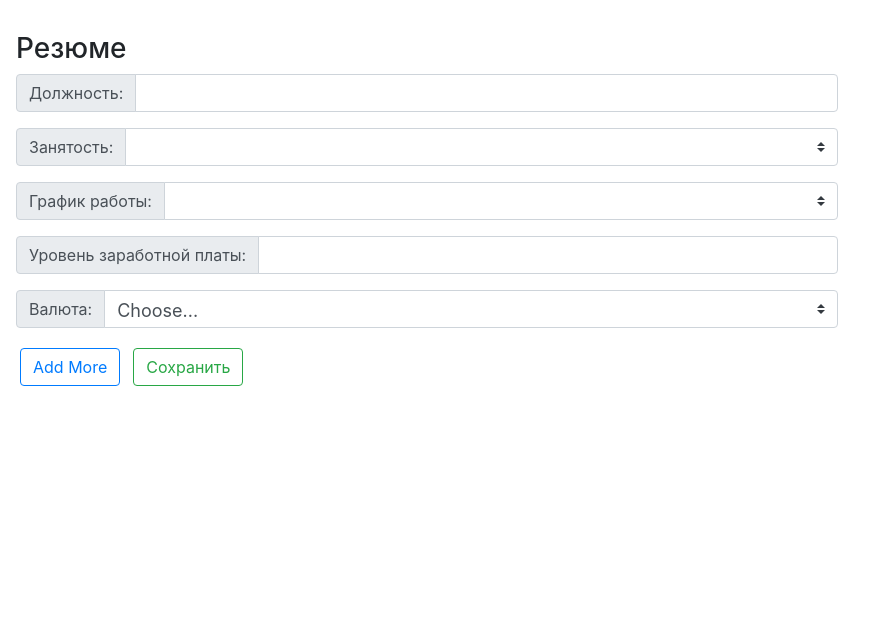
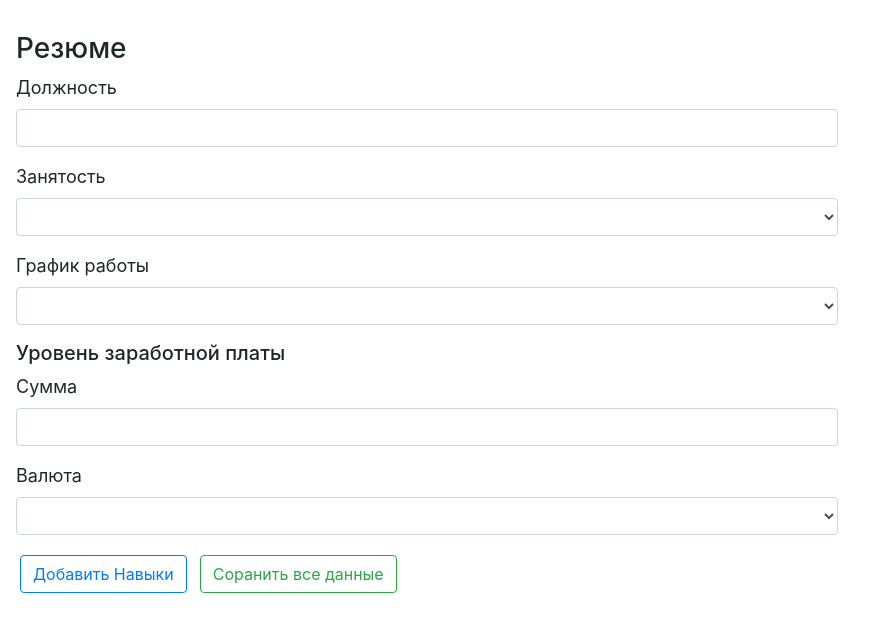
Before and after one commit to testvalik/BelHardCMS, a Django app: page /client/edit/cv in a window 1280 px wide. Shown: the part 80-712 px from the top of the page, without its empty margins (0-885 px from the left). Run offline with Django 3.2, Linux system fonts and the light colour scheme; some libraries are stand-ins or nearby versions.

Commit message:
done: custom CV form multiplier (html page)

```diff
--- a/client/templates/client/client_edit_cv.html
+++ b/client/templates/client/client_edit_cv.html
@@ -7,7 +7,7 @@
 
 {% block content %}
 
-    <!-- JS добавления однотипных форм -->
+    <!-- JS добавления однотипных форм. ONLY FOR THIS CUSTOM FORM -->
     <script type="text/javascript">
         $(document).ready(function () {
             var count = 1;
@@ -17,23 +17,44 @@
                 var add = origin.clone();
                 var current_div = add.children('div');
 
-                for (var i = 0; i < 6; i++) {
-                    if (i === 1) {  // 1 select
-                        var element_select = $(current_div).children('select');
-                        console.log(element_select);
-                        var attr_name_s = $(element_select).attr('name');
-                        console.log(attr_name_s);
-                        $(element_select).attr('name', attr_name_s + count);
-                    } else {    // 5 inputs
-                        var element_input = $(current_div[i]).children('input');
-                        console.log(element_input);
-                        var attr_name_i = $(element_input).attr('name');
-                        console.log(attr_name_i);
-                        $(element_input).attr('name', attr_name_i + count);
+                for (var i = 0; i < 5; i++) {
+                    var element;
+                    var attr_name;
+                    // Because custom form! Can be optimised!
+                    switch (i) {
+                        case 0: // input #1
+                            element = $(current_div[i]).children('input');
+                            attr_name = $(element).attr('name');
+                            $(element).attr('name', attr_name + count);
+                            break;
+                        case 1: // select #1
+                            element = $(current_div[i]).children('select');
+                            attr_name = $(element).attr('name');
+                            $(element).attr('name', attr_name + count);
+                            break;
+                        case 2: // select #2
+                            element = $(current_div[i]).children('select');
+                            attr_name = $(element).attr('name');
+                            $(element).attr('name', attr_name + count);
+                            break;
+                        case 3: // input #2
+                            element = $(current_div[i]).children('input');
+                            attr_name = $(element).attr('name');
+                            $(element).attr('name', attr_name + count);
+                            break;
+                        case 4: // select #3
+                            element = $(current_div[i]).children('select');
+                            attr_name = $(element).attr('name');
+                            $(element).attr('name', attr_name + count);
+                            break;
                     }
                 }
                 count++;
-                console.log(count);
+                // Изменяет вложенный текст
+                var text = add.children("#cv_h");
+                console.log(text);
+                $(text).attr('innerText', text.text('Резюме ' + count));
+
                 add.appendTo("#div_to_add_new");
             });
         });
@@ -41,63 +62,69 @@
 
     <div class="row">
         <div class="col-md-8">
-            <h3>Резюме</h3>
             <form method="post">
                 {% csrf_token %}
 
-                <div class="input-group mb-3">
-                    <div class="input-group-prepend">
-                        <span class="input-group-text">Должность:</span>
-                    </div>
-                    <input type="text" aria-label="position" class="form-control" name="position">
+                <div id="div_to_add_new">
+                    <div id="origin_div">
+
+                        <h3 id="cv_h">Резюме</h3>
+
+                        <div class="form-group">
+                            <label for="id_position">Должность</label>
+                            <input type="text" class="form-control" id="id_position" name="position">
                         </div>
 
-                <div class="input-group mb-3">
-                    <div class="input-group-prepend">
-                        <label class="input-group-text" for="id_employment">Занятость:</label>
-                    </div>
-                    <select class="custom-select" id="id_employment" name="employment">
+                        <div class="form-group">
+                            <label for="id_employment">Занятость</label>
+                            <select class="form-control" id="id_employment" name="employment">
                                 <option selected></option>
-                        <option value="full">Полная</option>
-                        <option value="part">Частичная</option>
-                        <option value="remote">Стажировка</option>
+                                <option value="Полная">Полная</option>
+                                <option value="Частичная">Частичная</option>
+                                <option value="Проектная работа">Проектная работа</option>
+                                <option value="Волонтёрство">Волонтёрство</option>
+                                <option value="Стажировка">Стажировка</option>
                             </select>
                         </div>
 
-                <div class="input-group mb-3">
-                    <div class="input-group-prepend">
-                        <label class="input-group-text" for="id_time_job">График работы:</label>
-                    </div>
-                    <select class="custom-select" id="id_time_job" name="time_job">
+                        <div class="form-group">
+                            <label for="id_time_job">График работы</label>
+                            <select class="form-control" id="id_time_job" name="time_job">
                                 <option selected></option>
-                        <option value="full">Полный день</option>
-                        <option value="part">Сменный</option>
-                        <option value="remote">Гибкий</option>
+                                <option value="Полный день">Полный день</option>
+                                <option value="Сменный график">Сменный график</option>
+                                <option value="Гибкий график">Гибкий график</option>
+                                <option value="Удалённая работа">Удалённая работа</option>
+                                <option value="Вахтовый метод">Вахтовый метод</option>
                             </select>
                         </div>
 
-                <div class="input-group mb-3">
-                    <div class="input-group-prepend">
-                        <span class="input-group-text">Уровень заработной платы:</span>
-                    </div>
-                    <input type="text" aria-label="salary" class="form-control" name="salary">
+                        <h5>Уровень заработной платы</h5>
+                        <div class="form-group">
+                            <label for="id_salary">Сумма</label>
+                            <input type="text" class="form-control" id="id_salary" name="salary">
                         </div>
 
-                <div class="input-group mb-3">
-                    <div class="input-group-prepend">
-                        <label class="input-group-text" for="type_salary">Валюта:</label>
-                    </div>
-                    <select class="custom-select" id="type_salary" name="type_salary">
-                        <option selected>Choose...</option>
-                        <option value="$">$</option>
+                        <div class="form-group">
+                            <label for="id_type_salary">Валюта</label>
+                            <select class="form-control" id="id_type_salary" name="type_salary">
+                                <option selected></option>
                                 <option value="BYN">BYN</option>
                                 <option value="RUR">RUR</option>
+                                <option value="USD">USD</option>
+                                <option value="Euro">Euro</option>
                             </select>
                         </div>
 
-                <input type="button" value="Add More" class="btn btn-outline-primary m-sm-1">
+                    </div>
+                </div>
 
-                <button type="submit" class="btn btn-outline-success m-sm-1">Сохранить</button>
+                <input type="button" value="Добавить Навыки" id="add_more"
+                       class="btn btn-outline-primary m-sm-1">
+
+                <button type="submit" class="btn btn-outline-success m-sm-1"
+                        id="save">Соранить все данные
+                </button>
             </form>
         </div>
     </div>
--- a/client/templates/client/client_edit_experience.html
+++ b/client/templates/client/client_edit_experience.html
@@ -7,7 +7,7 @@
 
 {% block content %}
 
-    <!-- JS добавления однотипных форм -->
+    <!-- JS добавления однотипных форм. ONLY FOR THIS CUSTOM FORM -->
     <script type="text/javascript">
         $(document).ready(function () {
             var count = 1;
--- a/client/views.py
+++ b/client/views.py
@@ -195,6 +195,8 @@ def client_edit_cv(request):
     response['client_img'] = load_client_img(request.user)
 
     if request.method == 'POST':
+        print("edit_cv.POST: %s" % request.POST)
+
         position = request.POST['position']
         employment_word = request.POST['employment']
         employment = Employment(employment=employment_word)
```
Lines whose indentation alone changed are shown as unchanged.
